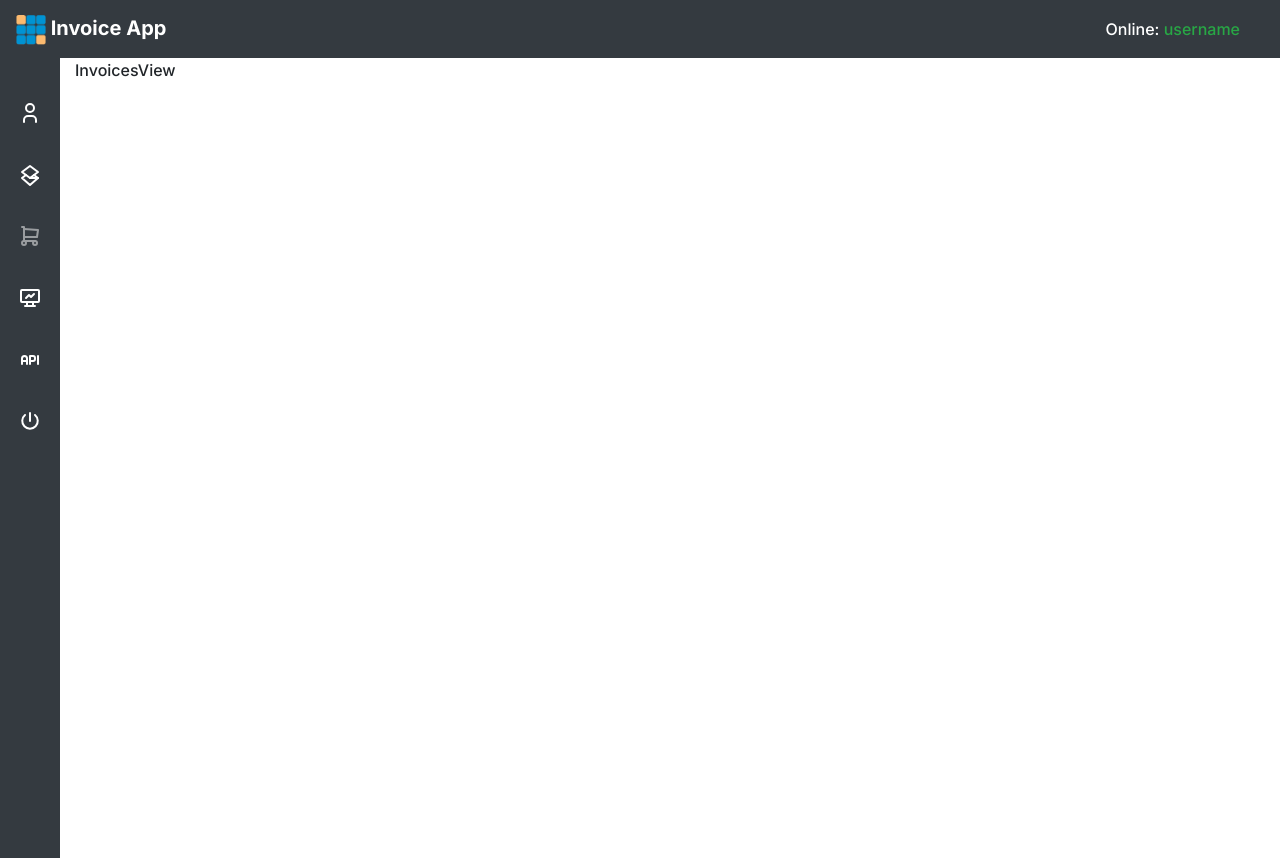
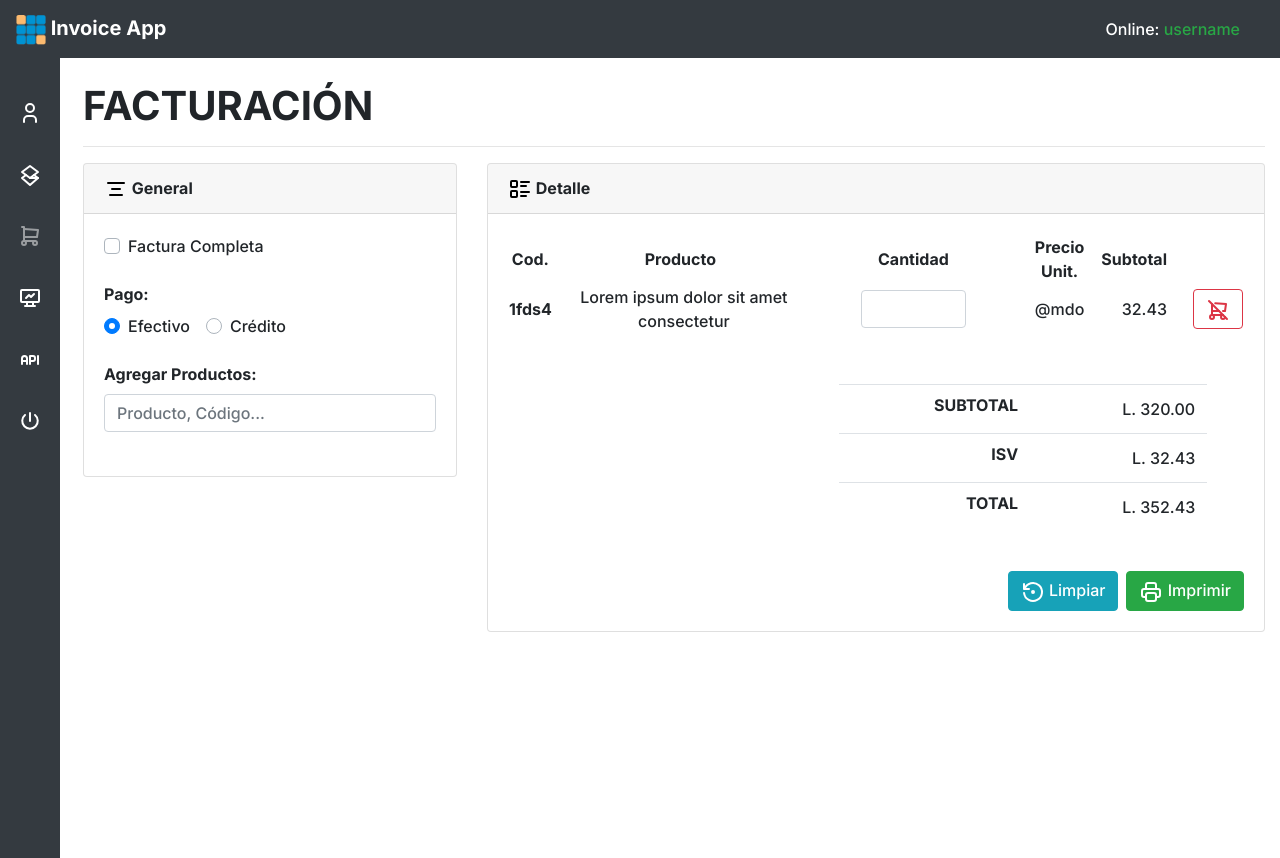
Before and after one commit to chrisjosuedev/itgrahn-app, a React (Vite) app: page /facturas in a window 1280 px wide. Built offline with nearby package versions, Linux system fonts and the light colour scheme; what short-unique-id would draw is missing.

Commit message:
Invoice Desing Configured

```diff
--- a/src/app/components/Table.jsx
+++ b/src/app/components/Table.jsx
@@ -54,6 +54,7 @@ export const Table = ({ data, columns, filterBy }) => {
           />
         </div>
       </div>
+      <div className='table-responsive'>
         <table className='table table-striped w-100'>
           <thead>
             {table.getHeaderGroups().map((headerGroup) => (
@@ -88,6 +89,7 @@ export const Table = ({ data, columns, filterBy }) => {
             ))}
           </tbody>
         </table>
+      </div>
       <div>
         <ul className='pagination justify-content-center'>
           <li className='page-item text-primary'>
--- a/src/app/views/InvoicesView.jsx
+++ b/src/app/views/InvoicesView.jsx
@@ -1,5 +1,168 @@
+import { IconRestore } from '@tabler/icons-react'
+import {
+  IconAlignCenter,
+  IconListDetails,
+  IconPrinter,
+  IconShoppingCartOff,
+} from '@tabler/icons-react'
+import { useState } from 'react'
+
 export const InvoicesView = () => {
+  const [isGeneric, setIsGeneric] = useState(true)
+
   return (
-    <div>InvoicesView</div>
+    <div className='ml-2 mt-4'>
+      <div className='row'>
+        <div className='col-md-12'>
+          <h1 className='view-title'>FACTURACIÓN</h1>
+          <hr />
+        </div>
+      </div>
+      <div className='row'>
+        <div className='col-md-4 mb-2'>
+          <div className='card'>
+            <div className='card-header'>
+              <strong>
+                <IconAlignCenter color='black' /> General
+              </strong>
+            </div>
+            <div className='card-body'>
+              <form>
+                <div className='mb-4'>
+                  <div className='custom-control custom-checkbox'>
+                    <input
+                      onChange={() => setIsGeneric(!isGeneric)}
+                      type='checkbox'
+                      className='custom-control-input'
+                      id='customCheck1'
+                    />
+                    <label className='custom-control-label' htmlFor='customCheck1'>
+                      Factura Completa
+                    </label>
+                  </div>
+                </div>
+                <div className={`mb-4 ${isGeneric ? 'd-none' : ''}`}>
+                  <label htmlFor='customer' className='form-label'>
+                    <b>Cliente: </b>
+                  </label>
+                  <input
+                    type='text'
+                    className={`form-control`}
+                    id='customer'
+                    placeholder='John Doe'
+                    autoFocus
+                  />
+                </div>
+                <div className='mb-4'>
+                  <label htmlFor='payment' className='form-label'>
+                    <b>Pago: </b>
+                  </label>
+                  <br />
+                  <div className='custom-control custom-radio custom-control-inline'>
+                    <input
+                      type='radio'
+                      id='cash'
+                      name='payment_type'
+                      className='custom-control-input'
+                      checked
+                    />
+                    <label className='custom-control-label' htmlFor='cash'>
+                      Efectivo
+                    </label>
+                  </div>
+                  <div className='custom-control custom-radio custom-control-inline'>
+                    <input
+                      type='radio'
+                      id='credit'
+                      name='payment_type'
+                      className='custom-control-input'
+                    />
+                    <label className='custom-control-label' htmlFor='credit'>
+                      Crédito
+                    </label>
+                  </div>
+                </div>
+                <div className='mb-4'>
+                  <label htmlFor='products' className='form-label'>
+                    <b>Agregar Productos: </b>
+                  </label>
+                  <input
+                    type='text'
+                    className='form-control'
+                    id='products'
+                    placeholder='Producto, Código...'
+                  />
+                </div>
+              </form>
+            </div>
+          </div>
+        </div>
+        <div className='col-md-8 mb-4'>
+          <div className='card'>
+            <div className='card-header'>
+              <strong>
+                <IconListDetails color='black' /> Detalle
+              </strong>
+            </div>
+            <div className='card-body'>
+              <div className='mb-4'>
+                <div className='table-responsive'>
+                  <table className='text-center'>
+                    <thead>
+                      <tr>
+                        <th scope='col'>Cod.</th>
+                        <th scope='col'>Producto</th>
+                        <th scope='col'>Cantidad</th>
+                        <th scope='col'>Precio Unit.</th>
+                        <th scope='col'>Subtotal</th>
+                        <th scope='col'></th>
+                      </tr>
+                    </thead>
+                    <tbody>
+                      <tr>
+                        <th scope='row'>1fds4</th>
+                        <td className='pl-2'>Lorem ipsum dolor sit amet consectetur</td>
+                        <td>
+                          <input className='form-control mx-auto amount-small' type='text' />
+                        </td>
+                        <td>@mdo</td>
+                        <td className='text-right'>32.43</td>
+                        <td>
+                          <button className='btn btn-outline-danger ml-4'>
+                            <IconShoppingCartOff />
+                          </button>
+                        </td>
+                      </tr>
+                    </tbody>
+                  </table>
+                  <table className='table float-right w-50 totals-container'>
+                    <tbody>
+                      <tr>
+                        <td className='totals text-right p-2'>SUBTOTAL</td>
+                        <td className='text-right'> L. 320.00</td>
+                      </tr>
+                      <tr>
+                        <td className='totals text-right p-2'>ISV</td>
+                        <td className='text-right'> L. 32.43</td>
+                      </tr>
+                      <tr>
+                        <td className='totals text-right p-2'>TOTAL</td>
+                        <td className='text-right'> L. 352.43</td>
+                      </tr>
+                    </tbody>
+                  </table>
+                </div>
+              </div>
+              <button className='btn btn-success float-right'>
+                <IconPrinter /> Imprimir
+              </button>
+              <button className='btn btn-info mr-2 float-right'>
+                <IconRestore /> Limpiar
+              </button>
+            </div>
+          </div>
+        </div>
+      </div>
+    </div>
   )
 }
--- a/src/styles/index.css
+++ b/src/styles/index.css
@@ -9,7 +9,7 @@ body {
 }
 
 .view-title {
-  font-weight: 600;
+  font-weight: 700;
 }
 
 .icon:hover {
@@ -26,6 +26,14 @@ body {
   overflow: auto;
 }
 
+.totals-container {
+  margin-top: 50px;
+  margin-right: 5%;
+}
+
+.totals {
+  font-weight: 700;
+}
 
 /** Sidebar **/
 .sidebar_content {
@@ -69,6 +77,10 @@ body {
   padding: 10px;
 }
 
+.amount-small {
+  width: 50%;
+}
+
 @media screen and (min-width: 768px) {
   .small-device-icon {
     display: none;
@@ -84,4 +96,8 @@ body {
     display: block;
     cursor: pointer;
   }
+
+  .amount-small {
+    width: 100%;
+  }
 }
```
Lines whose indentation alone changed are shown as unchanged.
